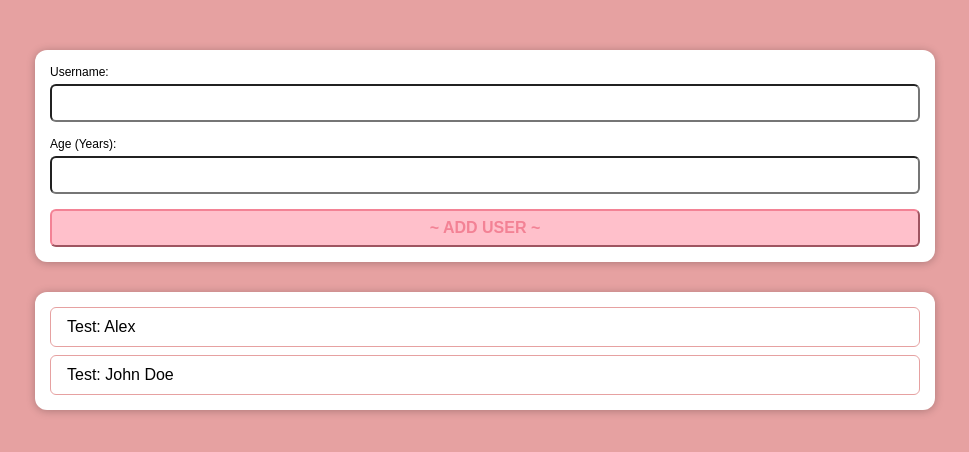
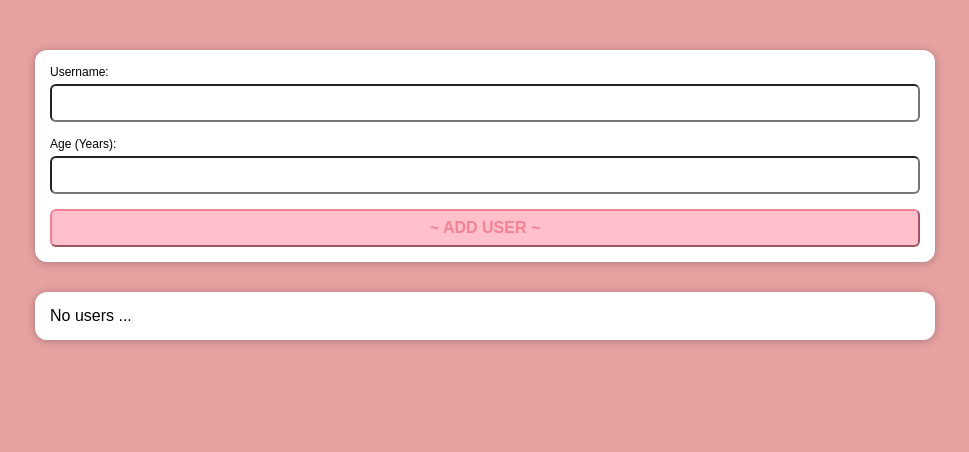
Before and after one commit to mm-hstefanova/react-basic-task-user-form, a React (Create React App) app in the folder app/: page / in a window 1280 px wide. Shown: the top 452 px of the page, without its empty margins (155-1124 px from the left). Built offline with nearby package versions, Linux system fonts and the light colour scheme.

Commit message:
add dynamic ids for the newly created records

```diff
--- a/app/package.json
+++ b/app/package.json
@@ -8,7 +8,8 @@
     "@testing-library/user-event": "^7.2.1",
     "react": "^18.0.0",
     "react-dom": "^18.0.0",
-    "react-scripts": "^5.0.1"
+    "react-scripts": "^5.0.1",
+    "uuid": "^9.0.0"
   },
   "scripts": {
     "start": "react-scripts start",
--- a/app/src/App.js
+++ b/app/src/App.js
@@ -2,22 +2,10 @@ import React, { useState } from 'react';
 import Card from './components/Card';
 import NewUser from './components/NewUser';
 import UserList from './components/UserList';
-
-const USERS_LIST = [
-  {
-    name: 'Alex',
-    age: '10',
-    id: '1',
-  },
-  {
-    name: 'John Doe',
-    age: '12',
-    id: '2',
-  },
-];
+import { v4 as uuidv4 } from 'uuid';
 
 function App() {
-  const [users, setUsers] = useState(USERS_LIST);
+  const [users, setUsers] = useState([]);
 
   const addNewUser = (user) => {
     setUsers((prevUsers) => [user, ...prevUsers]);
@@ -30,7 +18,8 @@ function App() {
       </Card>
 
       <Card>
-        <UserList users={users} />
+        {!users.length && <p>No users ...</p>}
+        {!!users.length && <UserList users={users} />}
       </Card>
     </>
   );
--- a/app/src/components/NewUser.js
+++ b/app/src/components/NewUser.js
@@ -1,4 +1,5 @@
 import UserForm from './UserForm';
+import { v4 as uuidv4 } from 'uuid';
 
 function NewUser(props) {
   const addNewUserHandler = (user) => {
@@ -6,7 +7,7 @@ function NewUser(props) {
 
     const newUser = {
       ...user,
-      id: '222',
+      id: uuidv4(),
     };
 
     props.onAddNewUser(newUser);
```
Also changed, not shown: 1 other file (tests, documents, lock files or other folders).
